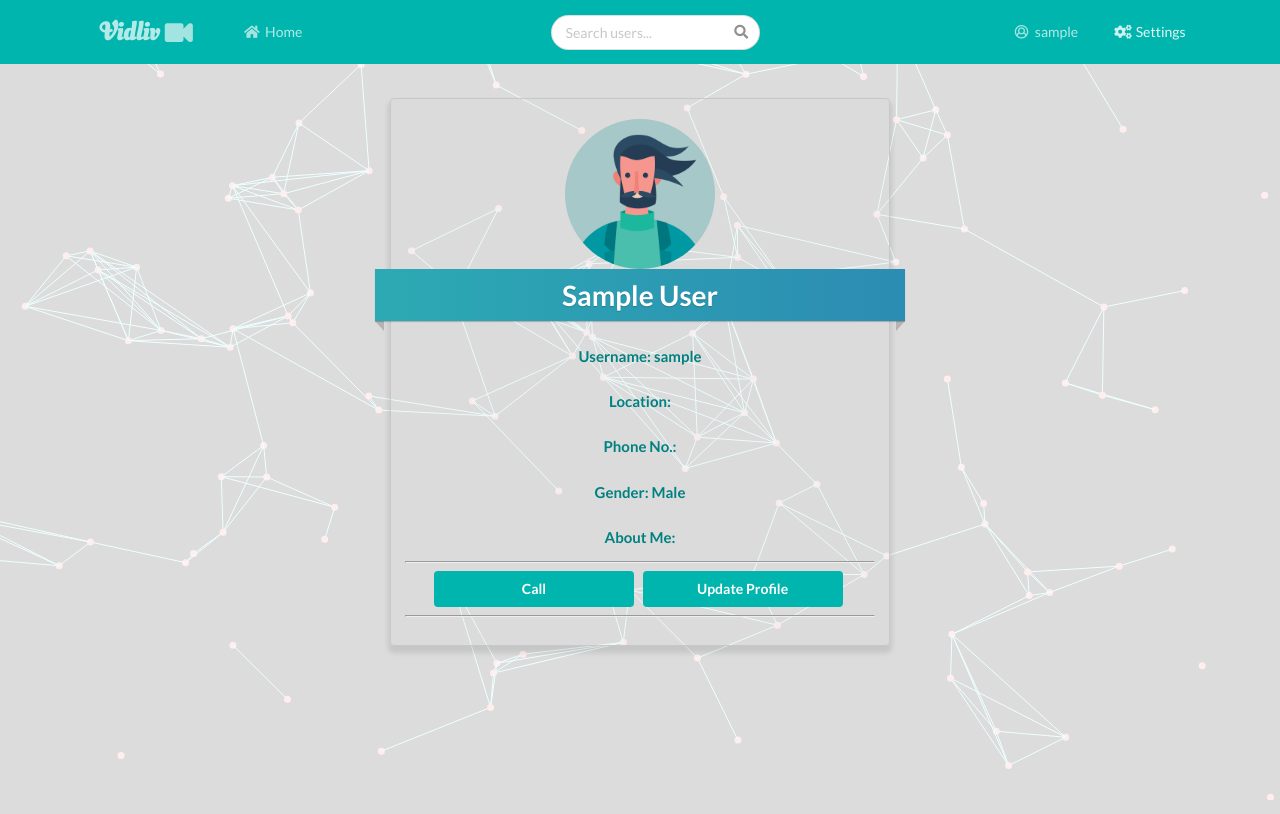
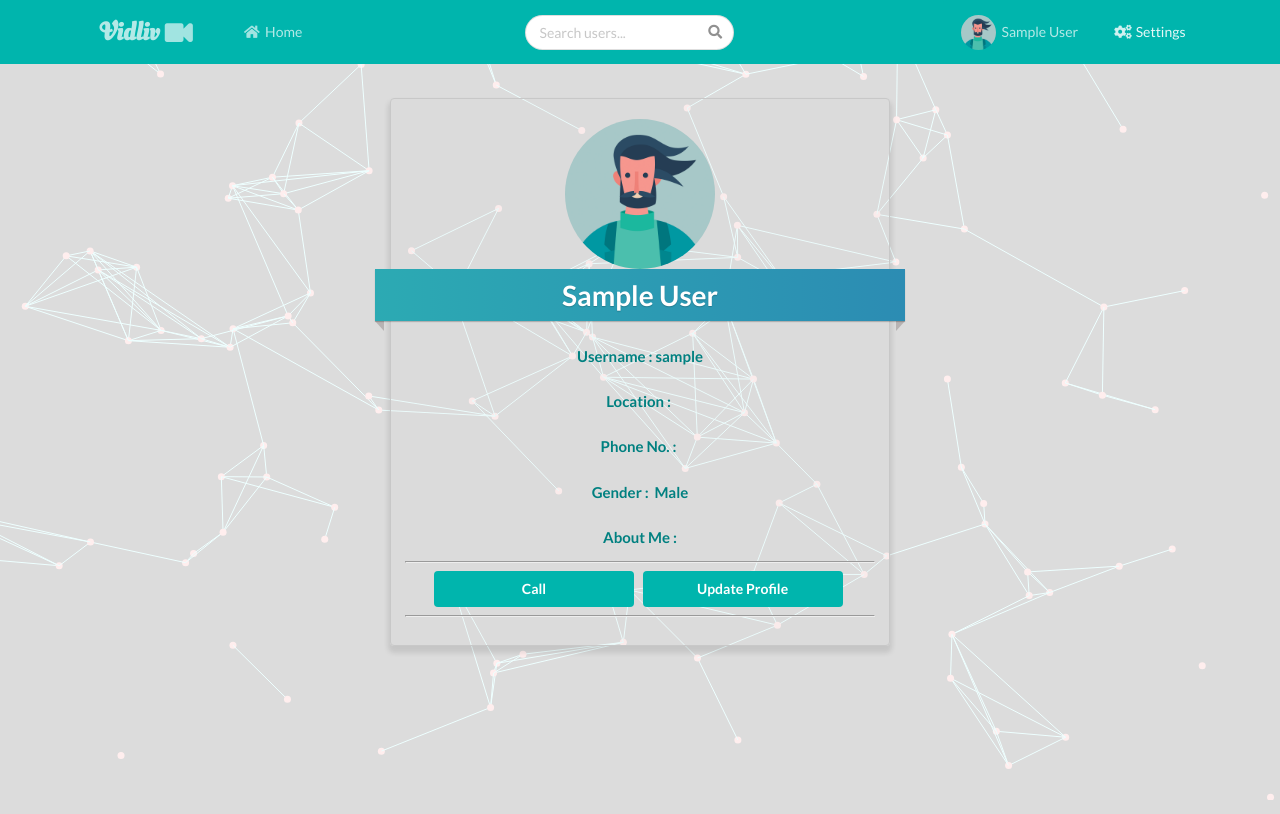
Before and after one commit to IOEWRC/vidliv, a Django app: a page that uses templates/navbar.html in a window 1280 px wide. Run offline with Django 3.2, Linux system fonts and the light colour scheme; the visitor is signed in with stand-in values (Sample User, id 1); data comes from the database, SQL or seed files in the repository; some libraries are stand-ins or nearby versions.

Commit message:
profile photo according to gender

```diff
--- a/registration/templates/registration/user_profile.html
+++ b/registration/templates/registration/user_profile.html
@@ -10,18 +10,24 @@
     <div class="destacados ui two column centered grid">
             <div class="box1">
                 {% if not user.profile.avatar %}
-                    <img src="{% static 'img/matthew.png' %}" class="ui small circular image centered">
+                {% if user.profile.get_gender_display == "Male" %}
+                <img src="{% static 'img/matthew.png' %}" class="ui small circular image centered">
+                {% elif user.profile.get_gender_display == "Female" %}
+                <img src="{% static 'img/molly.png' %}" class="ui small circular image centered">
+                {%endif%}
+
+
                 {% else %}
                     <img src="{{ user.profile.avatar.url }}" class="ui small circular image centered" style="width: 100px;height: 100px">
                      <br /> <br />
                 {% endif %}
 
               <h3>{{ user.get_full_name }}</h3>
-            <h4 style="color:teal">Username: {{ user.username }}</h4>
-            <h4 style="color:teal">Location: {{ user.profile.location }}</h4>
-            <h4 style="color:teal">Phone No.: {{ user.profile.phone_number }}</h4>
-            <h4 style="color:teal">Gender: {{ user.profile.get_gender_display }}</h4>
-            <h4 style="color:teal">About Me: {{ user.profile.about_me }}</h4>
+            <h4 style="color:teal">Username :&nbsp;{{ user.username }}</h4>
+            <h4 style="color:teal">Location :&nbsp; {{ user.profile.location }}</h4>
+            <h4 style="color:teal">Phone No. :&nbsp; {{ user.profile.phone_number }}</h4>
+            <h4 style="color:teal">Gender :&nbsp; {{ user.profile.get_gender_display }}</h4>
+            <h4 style="color:teal">About Me :<div>{{ user.profile.about_me }}</div></h4>
             <hr>
             <button class="ui button teal" href="#"><span>Call </span></button>
                 <button class="ui button teal" href="{% url 'edit_profile' %}" ><span>Update Profile</span></button>
--- a/templates/navbar.html
+++ b/templates/navbar.html
@@ -27,7 +27,21 @@
         {% if user.is_authenticated %}
         <div class="ui right inverted teal menu">
 
-          <a href="{% url 'user_profile' user %}" class="item" > <i class="user circle outline link icon"></i>{{ request.user.username }}
+          <a href="{% url 'user_profile' request.user.username %}" class="item" >
+
+          {% if not user.profile.avatar %}
+
+              {% if user.profile.get_gender_display == "Male" %}
+              <img src="{% static 'img/matthew.png'%}" class="ui small circular image centered" style="width: 35px;height: 35px">
+              {% elif user.profile.get_gender_display == "Female" %}
+              <img src="{% static 'img/molly.png'%}" class="ui small circular image centered" style="width: 35px;height: 35px">
+              {%endif%}
+
+          {% else %}
+              <img src="{{ user.profile.avatar.url }}" class="ui small circular image centered" style="width: 35px;height: 35px">
+               <br /> <br />
+          {% endif %}
+            &nbsp; {{ request.user.get_full_name }}
           </a>
 
 
```
